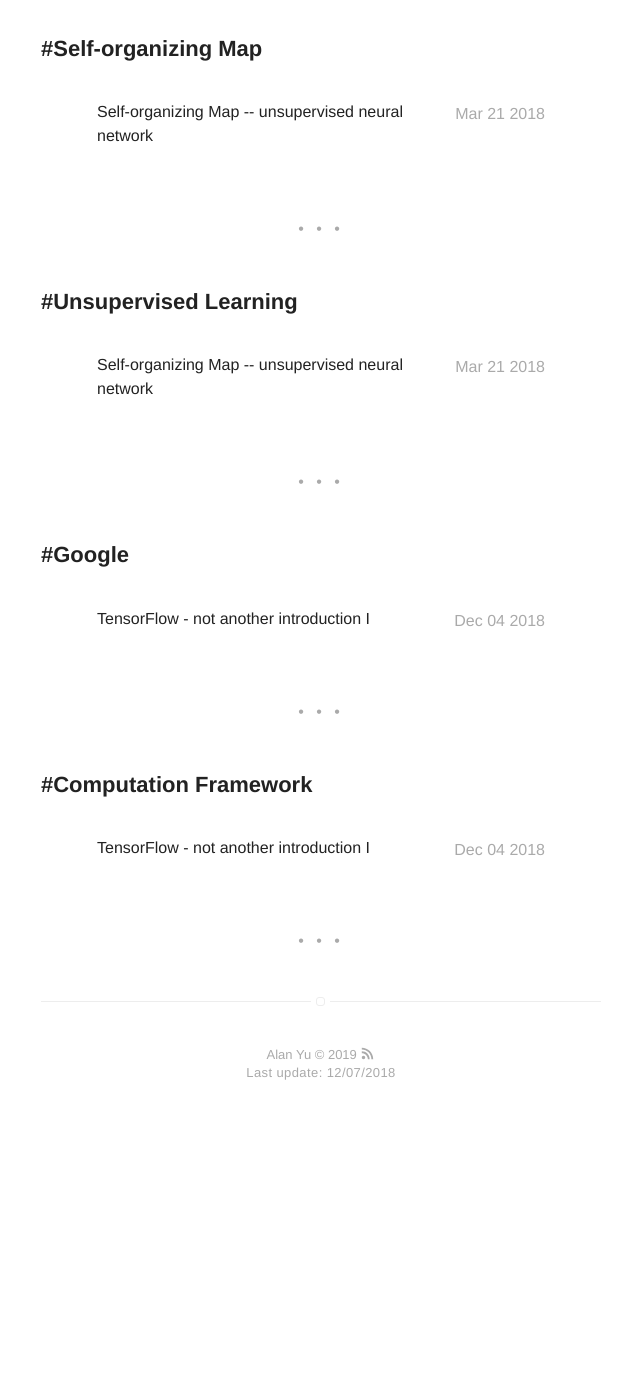
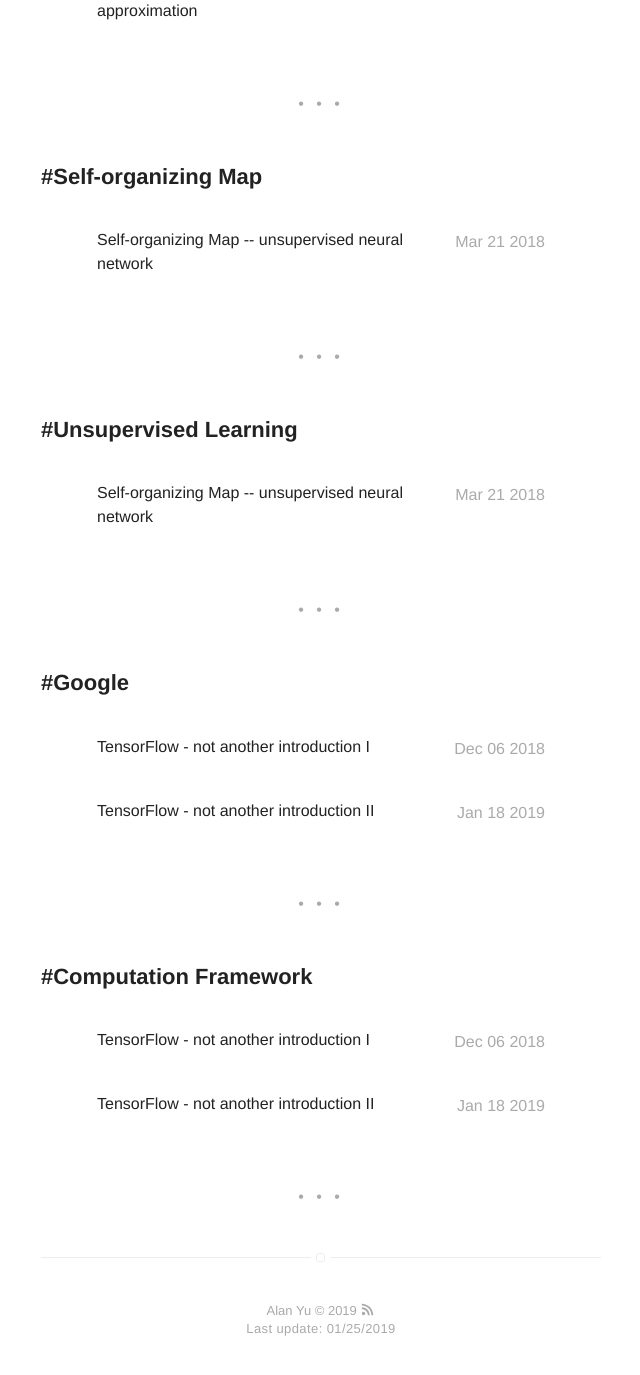
Before and after one commit to AlanFermat/AlanFermat.github.io, a Jekyll site: the page built from tags.html, in a window 1280 px wide and 1400 px high, scrolled down 2024 px. Shown: the top 1375 px of the window, without its empty margins (319-959 px from the left). Built offline with Jekyll 4.4.1, drawn with Linux system fonts in a browser that asks for light colours; before the commit the page ends 3168 px from its top, so only the background shows below that; some of the changed text lies outside the part shown.

```diff
--- a/_includes/footer.html
+++ b/_includes/footer.html
@@ -2,6 +2,6 @@
     {{ site.name }} © {{ site.time | date: '%Y' }} <a class="link" href="{{ site.url }}/feed.xml" target="_blank"><svg class="icon icon-rss"><use xlink:href="#icon-rss"></use></svg></a>
 
     <p class="extra">
-        Last update: 12/07/2018
+        Last update: 01/25/2019
     </p>
 </footer>
--- a/_posts/2018-12-06-TensorFlow.md
+++ b/_posts/2018-12-06-TensorFlow.md
@@ -1,7 +1,7 @@
 ---
 title: "TensorFlow - not another introduction I"
 layout: post
-date: 2018-12-04
+date: 2018-12-06
 image: /assets/images/tensorflow.jpg
 headerImage: true
 tag:
```
Also changed, not shown: _posts/2019-01-18-LSTM.md (added, +18 -0 lines).
